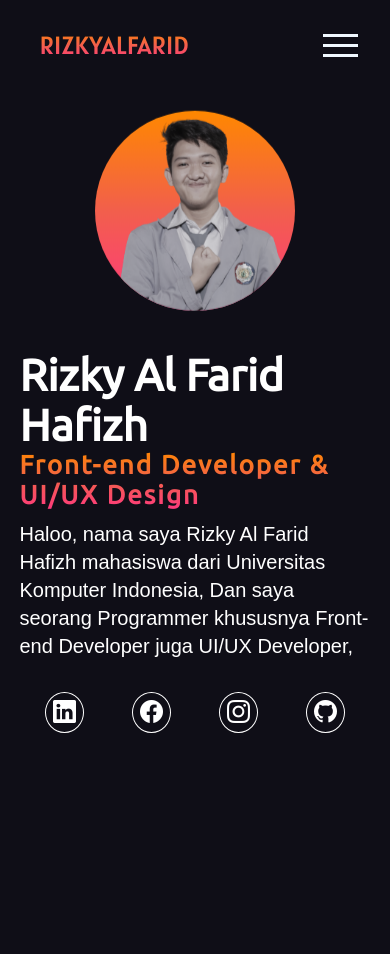
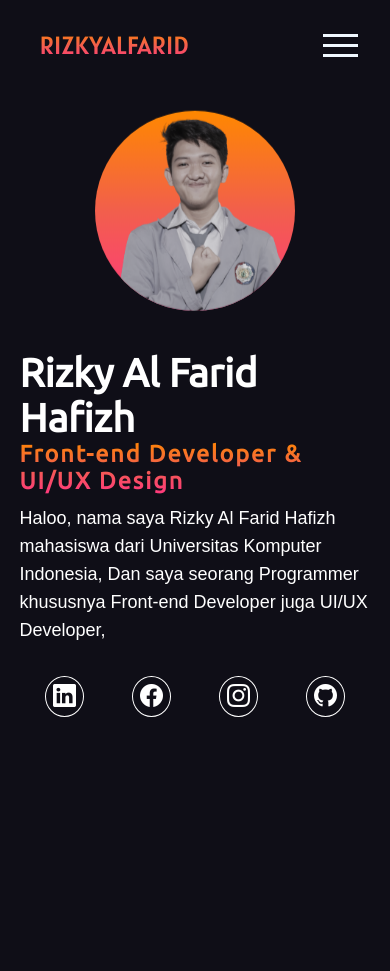
Before and after one commit to rizkyAlFarid/rizkyAlFarid.github.io, a plain HTML site: page index.html in a window 390 px wide. Drawn offline with nearby package versions, Linux system fonts and the light colour scheme.

Commit message:
perbaiki responsive

```diff
--- a/responsive.css
+++ b/responsive.css
@@ -1,6 +1,6 @@
 @media screen and (max-width : 800px) {
     .first-container {
-        height: 113vh;
+        height: 115vh;
     }
     nav {
         position: relative;
@@ -73,7 +73,7 @@
     .home .side-left {
         order: 1;
         margin-top: 30px;
-        font-size: 20px;
+        font-size: 18px;
     }
 
     .side-left .social-media {
```
